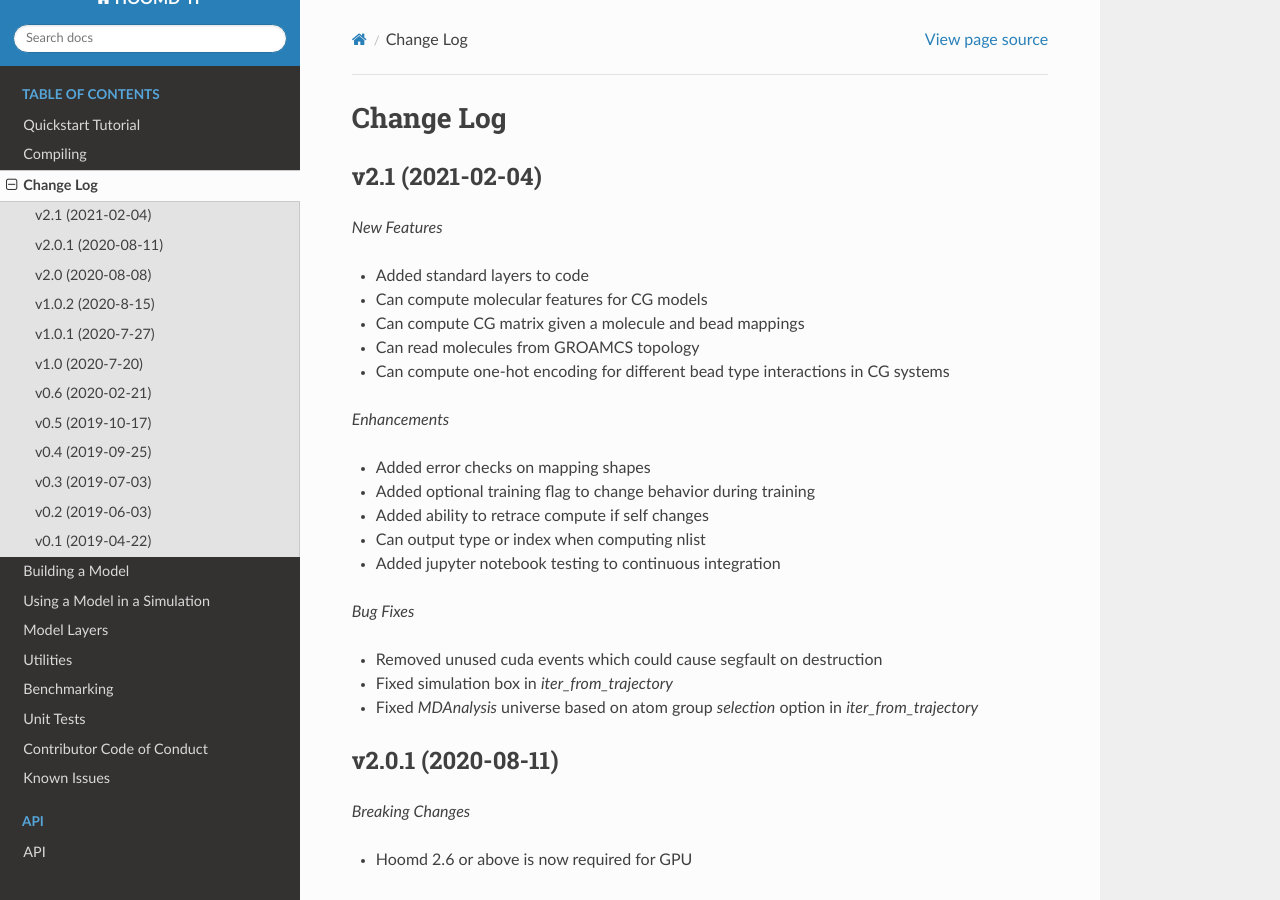
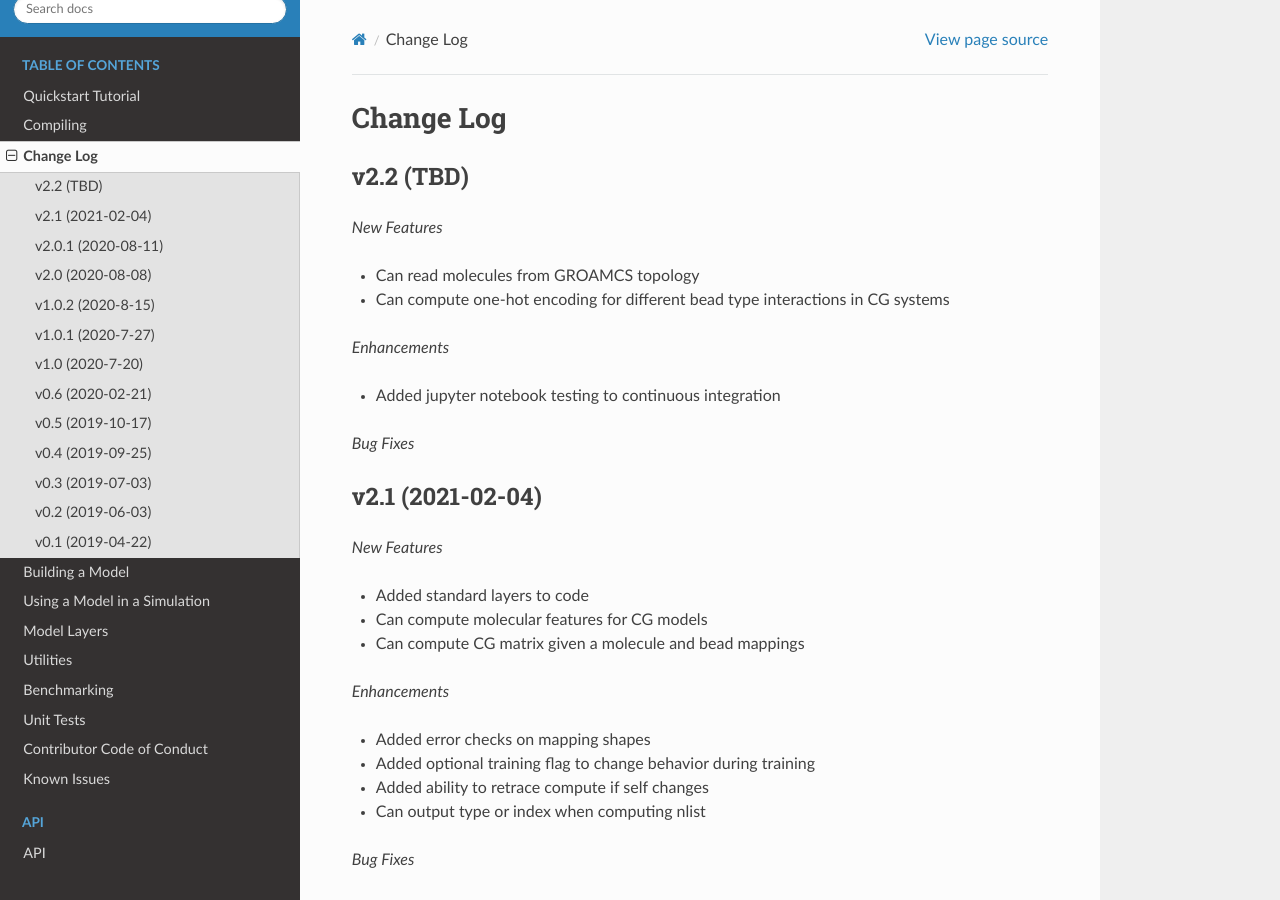
Before and after one commit to ur-whitelab/hoomd-tf, a Sphinx documentation site: the page built from sphinx-docs/source/changelog.rst, in a window 1280 px wide and 900 px high. Built offline with Sphinx 7.4.7 and the Read the Docs theme 2.0.0, drawn with Linux system fonts in a browser that asks for light colours.

Commit message:
Moved changes to new changelog section

```diff
--- a/sphinx-docs/source/changelog.rst
+++ b/sphinx-docs/source/changelog.rst
@@ -1,5 +1,19 @@
 Change Log
 ==========
+
+v2.2 (TBD)
+--------------------
+
+*New Features*
+
+- Can read molecules from GROAMCS topology
+- Can compute one-hot encoding for different bead type interactions in CG systems
+
+*Enhancements*
+
+- Added jupyter notebook testing to continuous integration
+
+*Bug Fixes*
 
 v2.1 (2021-02-04)
 --------------------
```
Also changed, not shown: other parts of sphinx-docs/source/changelog.rst (+0 -3 lines).
